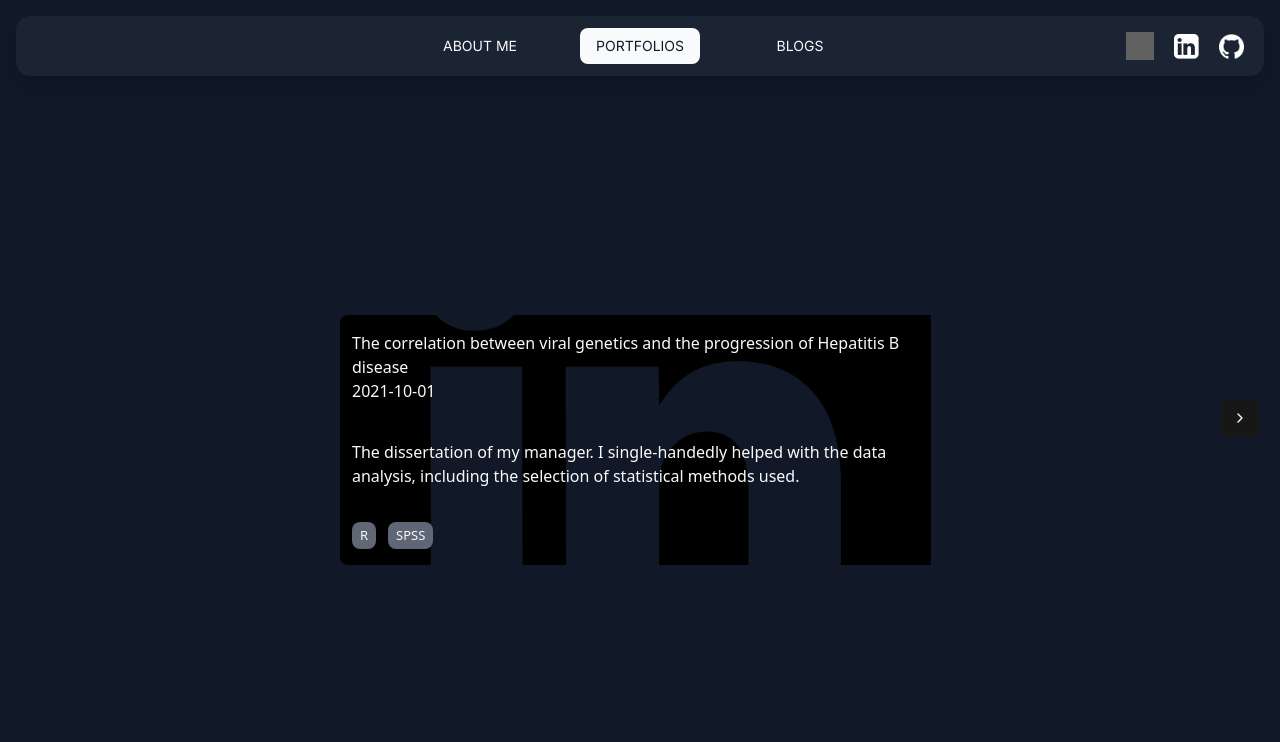
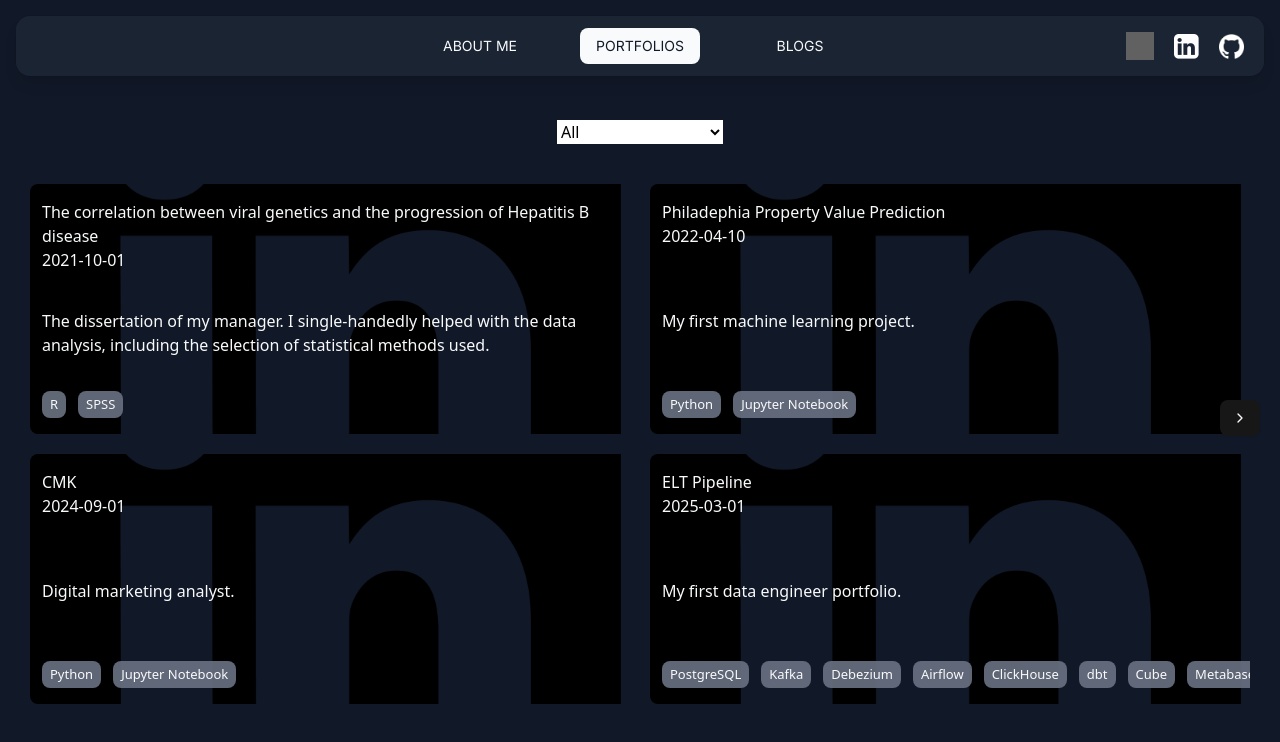
Before and after one commit to b1llywitant0/personal-website, a React (Vite) app: page /personal-website/portfolios in a window 1280 px wide. Shown: the top 742 px of the page. Built offline with nearby package versions, Linux system fonts and the light colour scheme; grey boxes are pictures that could not be loaded.

Commit message:
Feat: Role filter

```diff
--- a/src/pages/portfolios/index.tsx
+++ b/src/pages/portfolios/index.tsx
@@ -1,7 +1,7 @@
 import { Portfolio } from "@/components/Card/Portfolio";
 import { Reveal } from "@/components/Reveal/Reveal";
 import Test from '../../assets/icons/linkedin-icon-black-png.png'
-import { useEffect, useState } from "react";
+import { useState } from "react";
 import { ChevronLeft, ChevronRight } from "lucide-react";
 import { Button } from "@/components/ui/button";
 import { AnimatePresence, motion } from 'motion/react'
@@ -58,7 +58,7 @@ const PortfolioItems: PortfolioItem[] = [
     title: 'ELT Pipeline',
     img: Test,
     startDate: '2025-03-01',
-    role: 'Analytics Engineer',
+    role: 'Data Engineer',
     tools: [
       'PostgreSQL',
       'Kafka',
@@ -76,7 +76,7 @@ const PortfolioItems: PortfolioItem[] = [
     title: 'Personal website',
     img: Test,
     startDate: '2025-04-01',
-    role: 'Front-end Engineer',
+    role: 'Front-End Engineer',
     tools: [
       'React',
       'Vite',
@@ -99,7 +99,7 @@ export function Portfolios() {
 
   const filteredData = PortfolioItems.filter(item => selectedRole ? item.role === selectedRole : true)
 
-  const itemsPerPage = 1
+  const itemsPerPage = 4
 
   const totalPages = Math.ceil(filteredData.length / itemsPerPage)
 
@@ -108,15 +108,25 @@ export function Portfolios() {
     currentPage * itemsPerPage
   )
 
-  useEffect(() => {
-    console.log(direction)
-  },[direction])
+  return (
+    <div className="flex flex-col items-center justify-start h-screen bg-background-dark text-text-inverted gap-10">
 
-  return (
-    <div className="flex flex-col items-center justify-center h-screen bg-background-dark text-text-inverted gap-10">
+      <select
+        onChange={(e) => {
+          setSelectedRole(e.target.value || null);
+          setCurrentPage(1)
+        }}
+        className="text-black bg-white mt-30"
+      >
+        <option value=''>All</option>
+        <option value='Data Analyst'>Data Analyst</option>
+        <option value='Data Scientist'>Data Scientist</option>
+        <option value='Data Engineer'>Data Engineer</option>
+        <option value='Front-End Engineer'>Front-End Engineer</option>
+      </select>
       <AnimatePresence mode='wait' initial={false}>
       <motion.div
-        className="flex flex-row flex-wrap items-center justify-center gap-5 mt-20"
+        className="flex flex-row flex-wrap items-start justify-center gap-5"
         key={currentPage}
         initial={{ opacity: 0, x: direction === 'right' ? "100%" : "-100%" }}
         animate={{ opacity: 1, x: 0 }}
```
